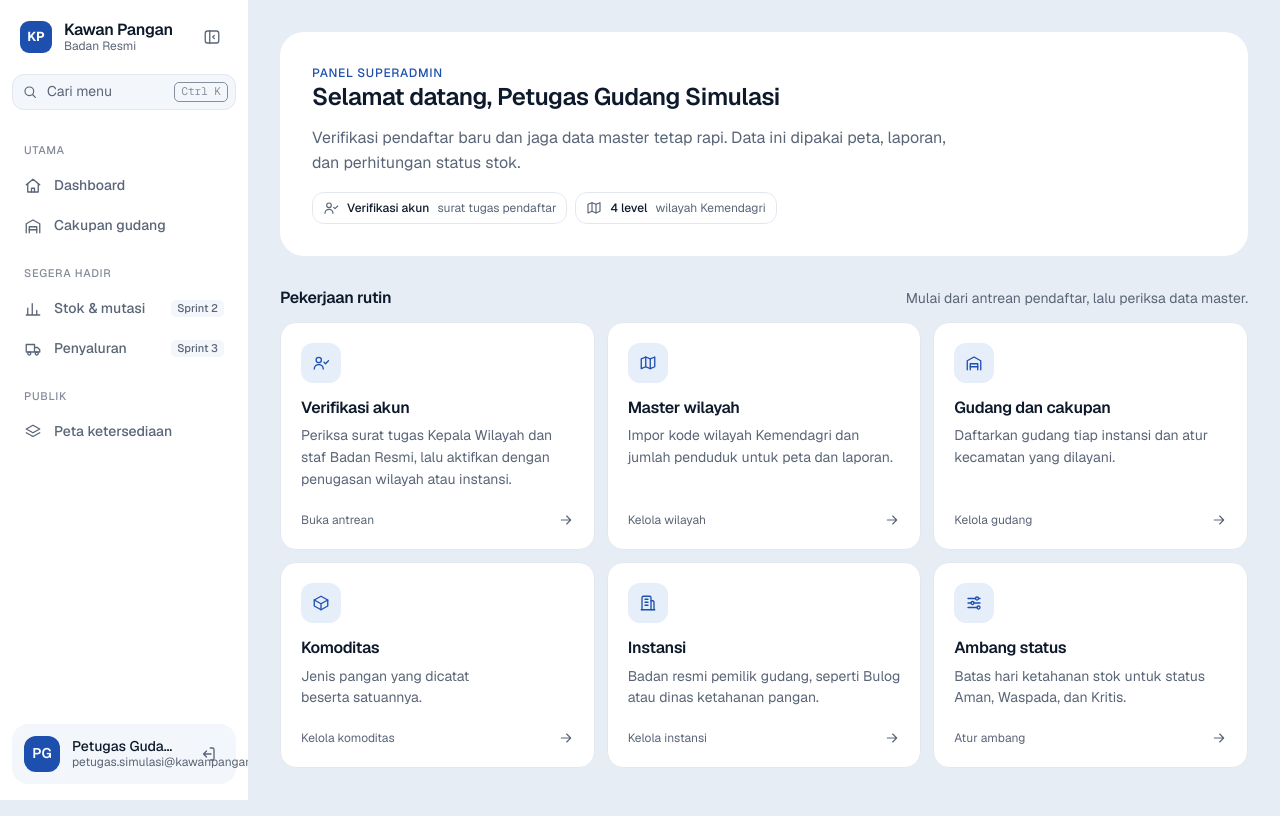
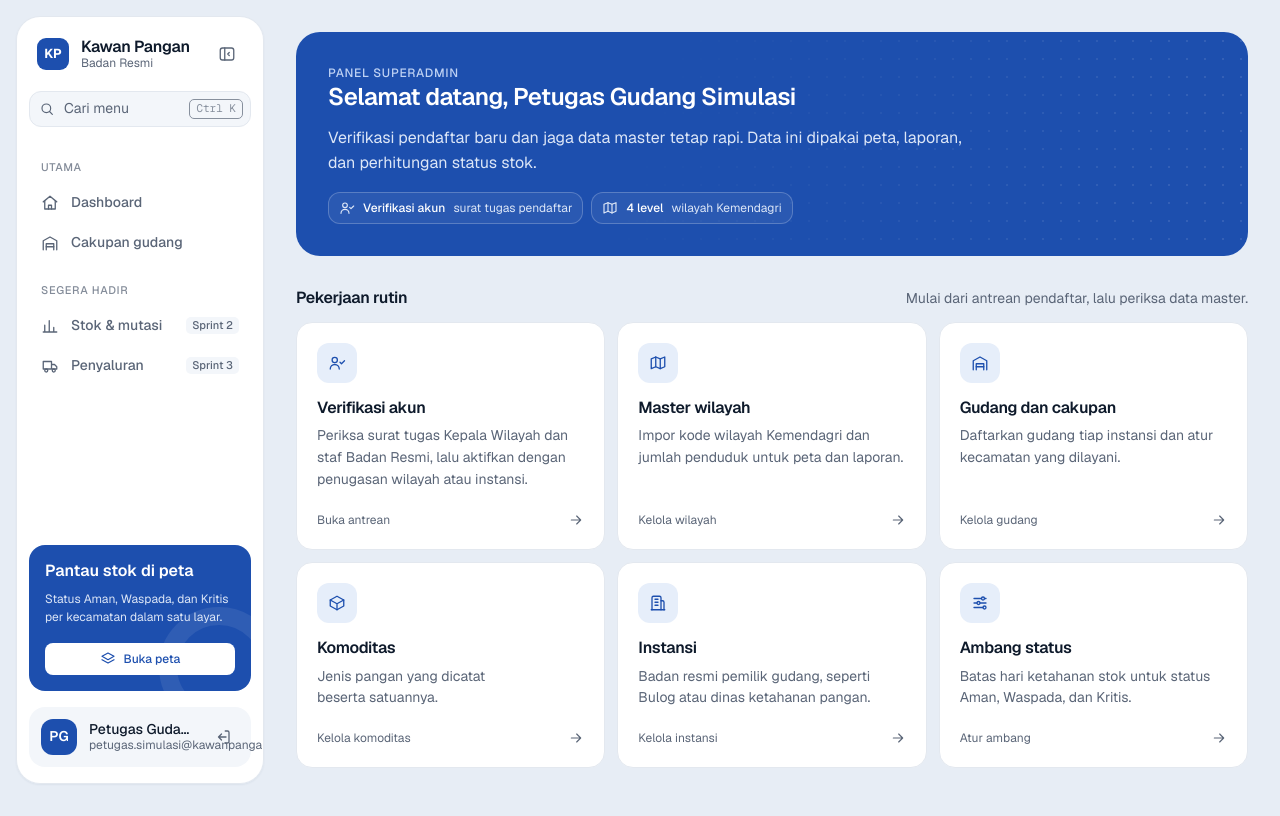
Before and after one commit to PPL-SI4809-KEL-E/kawan-pangan, a Laravel app: page /admin in a window 1280 px wide. Run offline with Laravel 12, Linux system fonts and the light colour scheme; a user stored in the database is signed in; data comes from the database, SQL or seed files in the repository; style sheets or scripts are compiled from the project's sources.

Commit message:
PSKE-88 sidebar putih melayang dengan menu aktif biru muda, kartu ajakan peta, panel login biru

```diff
--- a/design-system/layout.css
+++ b/design-system/layout.css
@@ -123,11 +123,39 @@
   transition: background-color var(--duration) var(--ease-out), color var(--duration) var(--ease-out);
 }
 .nav-link:hover { background: var(--color-sidebar-raised); color: var(--color-sidebar-text-strong); text-decoration: none; }
-.nav-link[aria-current="page"] { background: var(--color-accent); color: var(--color-on-accent); }
+.nav-link[aria-current="page"] { background: var(--color-primary-soft); color: var(--color-primary); font-weight: var(--font-weight-semibold); }
 .nav-link .nav-text { flex: 1; min-width: 0; overflow: hidden; text-overflow: ellipsis; white-space: nowrap; }
 .nav-link .nav-tag { padding: 0 6px; border-radius: 5px; background: var(--color-sidebar-raised); font-size: 11px; }
 .nav-link[aria-current="page"] .nav-tag { background: rgb(255 255 255 / 0.5); }
 .nav-empty { margin: var(--space-2) var(--space-3); font-size: var(--font-size-xs); }
+
+/* Kartu ajakan biru di bawah menu */
+.sidebar-promo {
+  position: relative;
+  display: grid;
+  gap: var(--space-2);
+  padding: var(--space-4);
+  border-radius: var(--radius-lg);
+  background: var(--color-primary);
+  color: #DCE6F7;
+  overflow: hidden;
+  isolation: isolate;
+}
+.sidebar-promo::after {
+  content: "";
+  position: absolute;
+  right: -28px;
+  bottom: -36px;
+  z-index: -1;
+  width: 120px;
+  height: 120px;
+  border-radius: 50%;
+  border: 18px solid rgb(255 255 255 / 0.08);
+}
+.sidebar-promo strong { color: #FFFFFF; font-size: var(--font-size-md); font-weight: var(--font-weight-semibold); line-height: 1.3; }
+.sidebar-promo p { margin: 0; font-size: var(--font-size-xs); }
+.sidebar-promo .btn { margin-top: var(--space-2); background: #FFFFFF; color: var(--color-primary); }
+.sidebar-promo .btn:hover { background: var(--color-primary-soft); }
 
 .sidebar-foot { display: flex; align-items: center; gap: var(--space-3); padding: var(--space-3); border-radius: var(--radius-lg); background: var(--color-sidebar-raised); }
 .sidebar-user { display: flex; flex-direction: column; min-width: 0; flex: 1; line-height: 1.3; }
@@ -184,8 +212,8 @@
   gap: var(--space-4);
   padding: var(--space-6);
   border-radius: var(--radius-xl);
-  background: var(--color-sidebar);
-  color: var(--color-sidebar-text);
+  background: var(--color-primary);
+  color: #DCE6F7;
   overflow: hidden;
   isolation: isolate;
 }
@@ -194,16 +222,16 @@
   position: absolute;
   inset: 0;
   z-index: -1;
-  background-image: radial-gradient(rgb(255 255 255 / 0.07) 1px, transparent 1px);
+  background-image: radial-gradient(rgb(255 255 255 / 0.1) 1px, transparent 1px);
   background-size: 18px 18px;
   mask-image: linear-gradient(110deg, transparent 35%, #000 90%);
 }
-.welcome-card h1 { margin: 0; color: var(--color-sidebar-text-strong); font-size: var(--font-size-xl); }
+.welcome-card h1 { margin: 0; color: #FFFFFF; font-size: var(--font-size-xl); }
 .welcome-card p { margin: 0; max-width: 60ch; }
-.welcome-card .eyebrow { color: var(--color-accent); }
+.welcome-card .eyebrow { color: #BFD2F4; }
 .welcome-facts { display: flex; flex-wrap: wrap; gap: var(--space-2); }
-.welcome-fact { display: inline-flex; align-items: center; gap: var(--space-2); padding: 6px 10px; border: 1px solid var(--color-sidebar-border); border-radius: var(--radius-md); font-size: var(--font-size-xs); }
-.welcome-fact strong { color: var(--color-sidebar-text-strong); font-weight: var(--font-weight-medium); }
+.welcome-fact { display: inline-flex; align-items: center; gap: var(--space-2); padding: 6px 10px; border: 1px solid rgb(255 255 255 / 0.22); border-radius: var(--radius-md); background: rgb(255 255 255 / 0.06); font-size: var(--font-size-xs); }
+.welcome-fact strong { color: #FFFFFF; font-weight: var(--font-weight-medium); }
 
 .tile-grid { display: grid; grid-template-columns: minmax(0, 1fr); gap: var(--space-3); }
 
@@ -234,16 +262,27 @@
 /* Desktop: sidebar selalu tampil dan bisa diciutkan */
 @media (min-width: 1024px) {
   .app-header, .menu-toggle, .app-overlay { display: none; }
-  .app-sidebar { transform: none; box-shadow: none; }
+  /* Sidebar putih melayang di atas kanvas biru muda */
+  .app-sidebar {
+    inset: var(--shell-gap) auto var(--shell-gap) var(--shell-gap);
+    transform: none;
+    border: 1px solid var(--color-border);
+    border-radius: var(--radius-xl);
+    box-shadow: var(--shadow-sm);
+  }
   .sidebar-collapse { display: grid; }
-  .app-main { margin-left: var(--sidebar-width); padding: var(--space-8) var(--space-8) var(--space-12); transition: margin-left 240ms var(--ease-out); }
+  .app-main { margin-left: calc(var(--sidebar-width) + var(--shell-gap)); padding: var(--space-8) var(--space-8) var(--space-12); transition: margin-left 240ms var(--ease-out); }
   .grid-3 { grid-template-columns: repeat(3, minmax(0, 1fr)); }
   .grid-4 { grid-template-columns: repeat(4, minmax(0, 1fr)); }
   .grid-main-aside { grid-template-columns: minmax(0, 2fr) minmax(0, 1fr); }
   .tile-grid { grid-template-columns: repeat(3, minmax(0, 1fr)); }
 
   .app.is-collapsed .app-sidebar { width: var(--sidebar-width-collapsed); }
-  .app.is-collapsed .app-main { margin-left: var(--sidebar-width-collapsed); }
+  .app.is-collapsed .app-main { margin-left: calc(var(--sidebar-width-collapsed) + var(--shell-gap)); }
+  .app.is-collapsed .sidebar-promo { padding: var(--space-2); }
+  .app.is-collapsed .sidebar-promo strong,
+  .app.is-collapsed .sidebar-promo p { display: none; }
+  .app.is-collapsed .sidebar-promo .btn { margin-top: 0; padding: 0; }
   .app.is-collapsed .sidebar-top { flex-direction: column; gap: var(--space-3); padding: 0; }
   .app.is-collapsed .app-brand-text,
   .app.is-collapsed .nav-text,
@@ -264,8 +303,10 @@
     justify-content: space-between;
     gap: var(--space-8);
     padding: var(--space-10);
-    background: var(--color-sidebar);
-    color: var(--color-sidebar-text);
+    margin: var(--shell-gap);
+    border-radius: var(--radius-xl);
+    background: var(--color-primary);
+    color: #DCE6F7;
     overflow: hidden;
     isolation: isolate;
   }
@@ -274,16 +315,17 @@
     position: absolute;
     inset: 0;
     z-index: -1;
-    background-image: radial-gradient(rgb(255 255 255 / 0.08) 1px, transparent 1px);
+    background-image: radial-gradient(rgb(255 255 255 / 0.12) 1px, transparent 1px);
     background-size: 20px 20px;
     mask-image: radial-gradient(ellipse at 80% 70%, #000 0%, transparent 70%);
   }
-  .auth-aside .app-brand { color: var(--color-sidebar-text-strong); }
-  .auth-aside h2 { max-width: 16ch; margin: 0; color: var(--color-sidebar-text-strong); font-size: 2.25rem; font-weight: var(--font-weight-semibold); }
+  .auth-aside .app-brand { color: #FFFFFF; }
+  .auth-aside .app-brand-mark { background: #FFFFFF; color: var(--color-primary); }
+  .auth-aside h2 { max-width: 16ch; margin: 0; color: #FFFFFF; font-size: 2.25rem; font-weight: var(--font-weight-semibold); }
   .auth-aside p { max-width: 42ch; margin: var(--space-4) 0 0; }
   .auth-points { display: grid; gap: var(--space-3); margin: 0; padding: 0; list-style: none; font-size: var(--font-size-sm); }
   .auth-points li { display: flex; gap: var(--space-3); align-items: flex-start; }
-  .auth-points .icon { color: var(--color-accent); margin-top: 2px; }
+  .auth-points .icon { color: #FFFFFF; margin-top: 2px; }
   .auth-main { padding: var(--space-10); }
   .auth-main .auth-brand { display: none; }
 }
--- a/resources/views/layouts/partials/sidebar.blade.php
+++ b/resources/views/layouts/partials/sidebar.blade.php
@@ -42,9 +42,6 @@
         ];
     }
 
-    $grupMenu['Publik'] = [
-        ['label' => 'Peta ketersediaan', 'ikon' => 'i-layers', 'url' => url('/'), 'aktif' => false],
-    ];
 @endphp
 <nav class="app-sidebar" id="sidebar" aria-label="Menu utama">
     <div class="sidebar-top">
@@ -89,6 +86,12 @@
         <p class="nav-empty" id="sidebar-empty" hidden>Menu tidak ditemukan.</p>
     </div>
 
+    <div class="sidebar-promo">
+        <strong>Pantau stok di peta</strong>
+        <p>Status Aman, Waspada, dan Kritis per kecamatan dalam satu layar.</p>
+        <a class="btn btn-sm" href="{{ url('/') }}" title="Buka peta ketersediaan"><svg class="icon icon-sm"><use href="#i-layers"/></svg><span class="nav-text">Buka peta</span></a>
+    </div>
+
     <div class="sidebar-foot">
         <span class="avatar" aria-hidden="true">{{ $inisial }}</span>
         <span class="sidebar-user">
```
